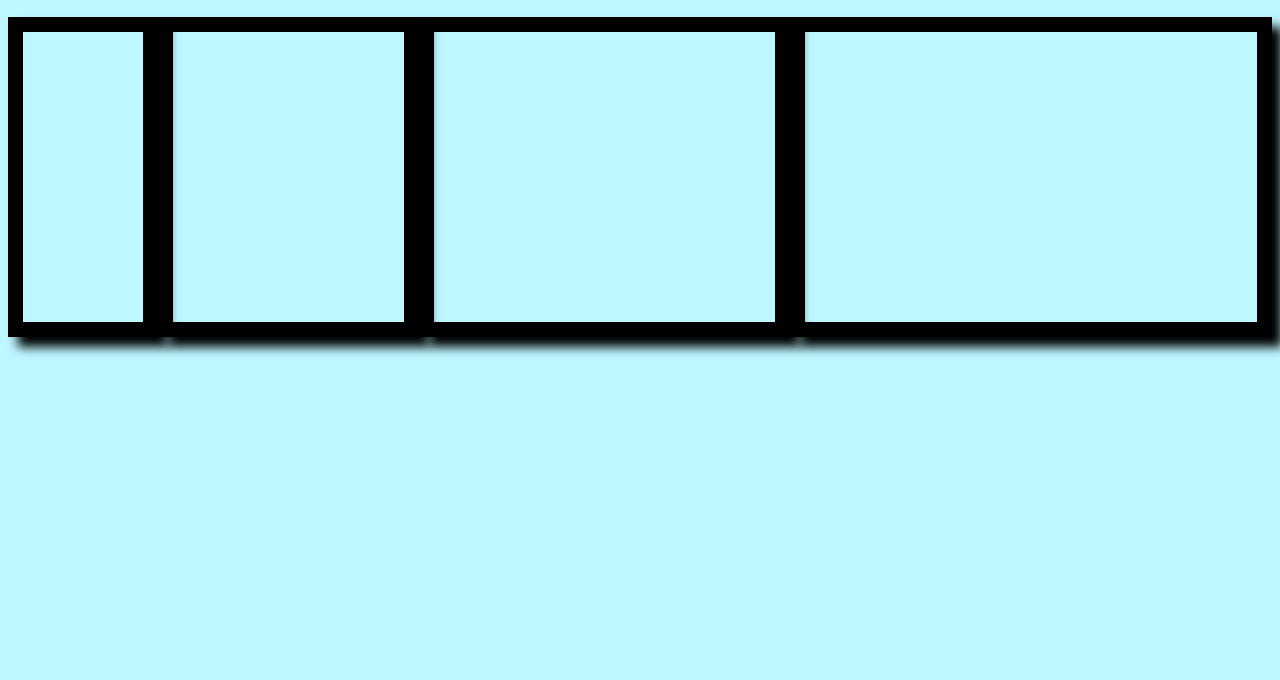
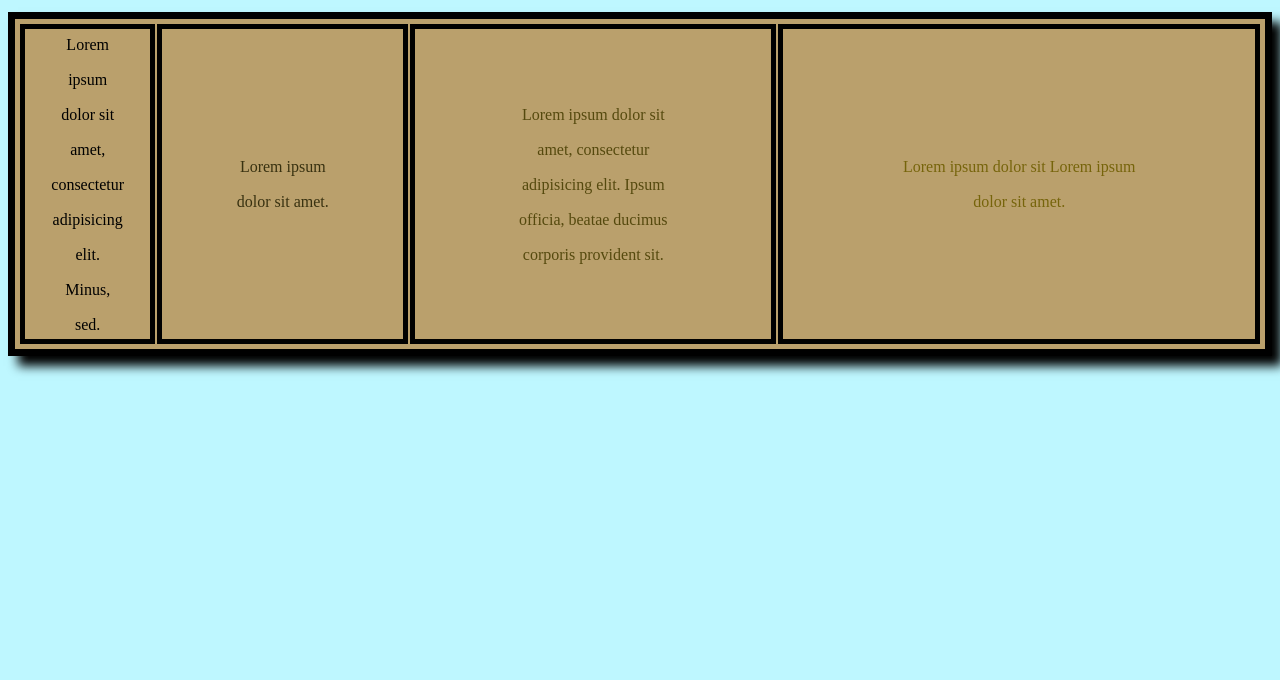
Before and after one commit to pawelb23/moje-nowe-cwiczenia, a plain HTML site: page css-cwiczenia/css-flex-i-float/index.html in a window 1280 px wide. Shown: the part 120-800 px from the top of the page. Drawn offline with Linux system fonts and the light colour scheme.

Commit message:
dodane komentarze do flex'a

```diff
--- a/css-cwiczenia/css-flex-i-float/css/style.css
+++ b/css-cwiczenia/css-flex-i-float/css/style.css
@@ -7,41 +7,71 @@ h1 {
     color: blue;
     border: 10px solid red;
     text-align: center;
+    margin: auto;
+    padding: 5px;
+
 }
 
 div#zfleksem {
+    border: 7px solid black;
     display: flex;
-/* flexa wrzucamy zawsze na głównego div'a*/
+    /* flexa wrzucamy zawsze na głównego div'a*/
+    box-shadow: 10px 10px 10px black;
+    /* box-shadow - doda cień */
+    background-color: rgb(185, 125, 46, 0.7);
+    text-align: center;
+    line-height: 35px;
+    margin-top: 20px;
+/*
+    display: inline-flex;
+    width: 600px;
+*/
+
+    /*    width(szerokości) używamy raczej tylko z inline-flex (obserwacje własne). W przypadku display: flex --- domyślnie wartość width ustawiona jest na 100% szerokości, więc ustawianie tutaj width nie ma za bardzo sensu */
 }
 
-span.dwa {
-/*
-    display: inline-flex;
-    float: left;
-*/
-/* Float - likwiduje przerwy (automatyczne marginesy) pomiędzy elementami */
-/* float: left - przysuwa również elementy do lewej strony ekranu, zaś float: right do prawej strony ekranu.*/
-/* Float przy flex'sie nie jest potrzebny */
+div.dwa {
+    position: relative;
+    margin-top: 5px;
+    margin-bottom: 5px;
+
+    /* Float - likwiduje przerwy (automatyczne marginesy) pomiędzy elementami */
+    /* float: left - przysuwa również elementy do lewej strony ekranu, zaś float: right do prawej strony ekranu.*/
+    /* Float przy flex'sie nie jest potrzebny */
     height: 20em;
-    width: 150px;
-    border: 15px solid black;
+    border: 5px solid black;
     box-sizing: border-box;
     padding: 5px;
-    box-shadow: 10px 10px 10px black;
+    overflow: auto;
 }
 
 .trzy2 {
     flex: 1;
+    margin-left: 5px;
+    margin-right: 2px;
 }
 
 .trzy3 {
     flex: 2;
+    color: #383110;
+    margin-right: 2px;
 }
 
 .trzy4 {
     flex: 3;
+    color: #55490e;
 }
 
 .trzy5 {
     flex: 4;
+    color: #76640b;
+    margin-right: 5px;
+    margin-left: 2px;
+    /* gdy skasujemy wszystkie marginesy wewnętrzne, div'y wewnętrzne (w środku div'a zfleksem) przytulą się do siebie*/
 }
+
+span {
+    position: absolute;
+    top: 50%;
+    transform: translate(-50%, -50%);
+}
--- a/css-cwiczenia/css-flex-i-float/index.html
+++ b/css-cwiczenia/css-flex-i-float/index.html
@@ -11,10 +11,10 @@
     <div id="jeden">
         <h1 class="dwa trzy1">Raz, dwa, trzy</h1>
         <div id="zfleksem">
-            <span class="dwa trzy2"></span>
-            <span class="dwa trzy3"></span>
-            <span class="dwa trzy4"></span>
-            <span class="dwa trzy5"></span>
+            <div class="dwa trzy2"><span>Lorem ipsum dolor sit amet, consectetur adipisicing elit. Minus, sed.</span></div>
+            <div class="dwa trzy3"><span>Lorem ipsum dolor sit amet.</span></div>
+            <div class="dwa trzy4"><span>Lorem ipsum dolor sit amet, consectetur adipisicing elit. Ipsum officia, beatae ducimus corporis provident sit.</span></div>
+            <div class="dwa trzy5"><span>Lorem ipsum dolor sit Lorem ipsum dolor sit amet.</span></div>
         </div>
     </div>
 
```
Also changed, not shown: js-cwiczenia/js-kurs/css/style.css (+3 -4 lines).
